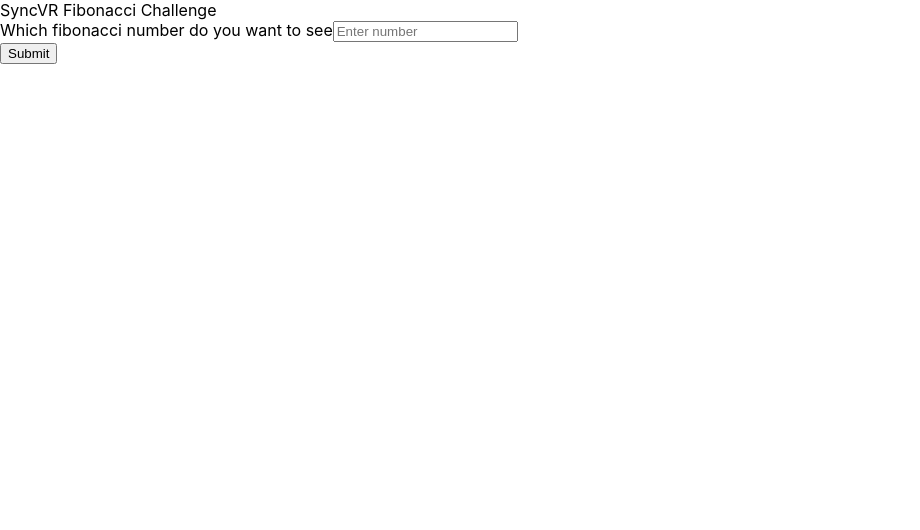
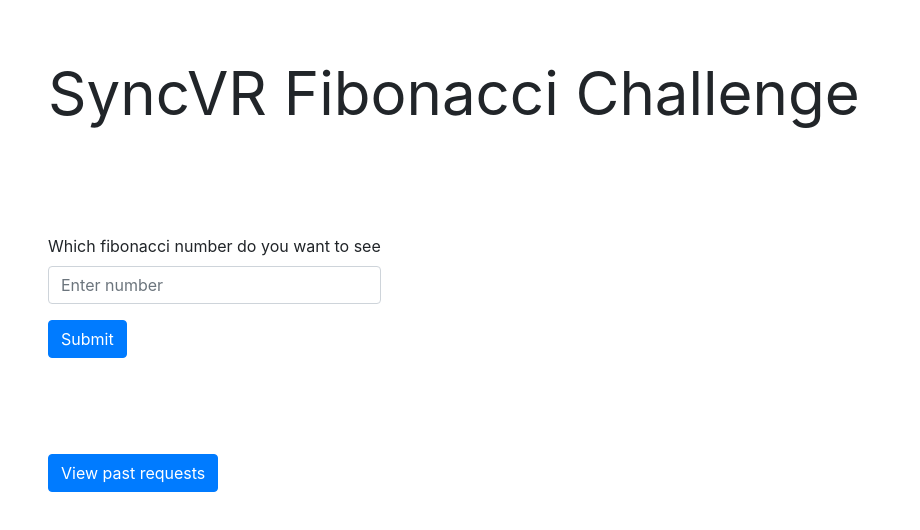
Before and after one commit to nehalicious/syncvr, a React (Create React App) app: page / in a window 1280 px wide. Shown: the top 530 px of the page, without its empty margins (0-920 px from the left). Built offline with nearby package versions, Linux system fonts and the light colour scheme.

Commit message:
Add boilerplate old requests

```diff
--- a/public/index.html
+++ b/public/index.html
@@ -3,6 +3,12 @@
 <head>
   <meta charset="utf-8" />
   <link rel="icon" href="%PUBLIC_URL%/favicon.ico" />
+   <link
+          rel="stylesheet"
+          href="https://maxcdn.bootstrapcdn.com/bootstrap/4.5.0/css/bootstrap.min.css"
+          integrity="sha384-9aIt2nRpC12Uk9gS9baDl411NQApFmC26EwAOH8WgZl5MYYxFfc+NcPb1dKGj7Sk"
+          crossorigin="anonymous"
+  />
   <meta name="viewport" content="width=device-width, initial-scale=1" />
   <meta name="theme-color" content="#000000" />
   <meta
--- a/src/Components/Home.js
+++ b/src/Components/Home.js
@@ -24,12 +24,18 @@
         if(input>0) {
             setNumber(input);
         } else displayError(true);
+    };
+
+    const headingStyle = {
+        width: '100%',
+        fontSize: '7.5vh',
+        textAlign: 'center'
     }
 
     return (
-        <Container fluid>
-            <Row> SyncVR Fibonacci Challenge</Row>
-            <Row>
+        <Container fluid style={{minHeight: '100vh', width: '100%'}}>
+            <Row className="p-5" style={headingStyle}> SyncVR Fibonacci Challenge</Row>
+            <Row className="p-5">
                 <Form>
                     <Form.Group controlId="formNumber">
                         <Form.Label>Which fibonacci number do you want to see</Form.Label>
@@ -42,6 +48,12 @@
                     {error? <Form.Text> Please enter a positive number </Form.Text> : null}
                 </Form>
             </Row>
+            <Row className="p-5">
+                <Button>
+                    View past requests
+                </Button>
+            </Row>
+
         </Container>
     )
 }
```
Also changed, not shown: src/Components/OldRequests.js (added, +7 -0 lines).
